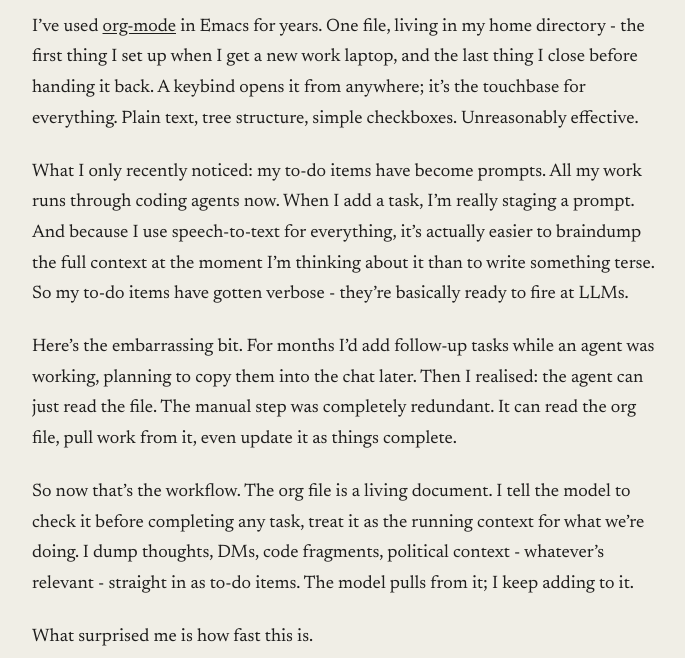
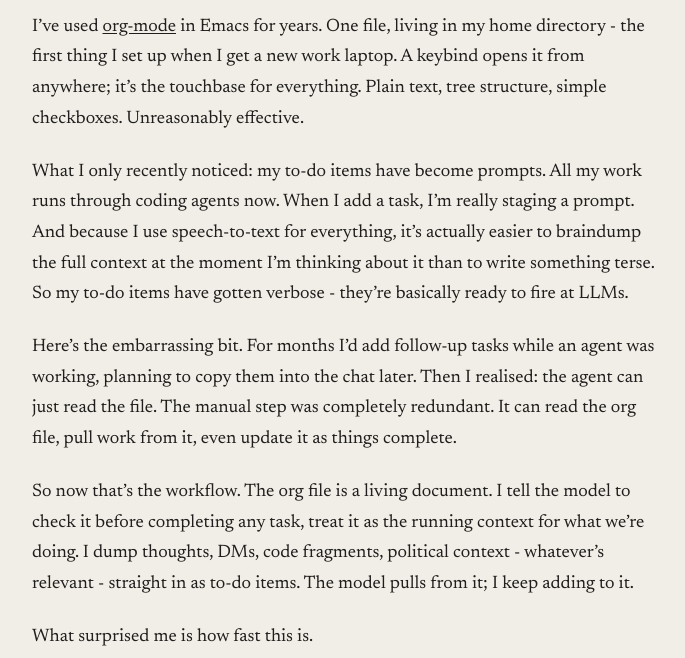
Before and after one commit to rob137/rob137.github.io, a Jekyll site: the page built from _posts/2026-02-20-the-pause-tax.md, in a window 1280 px wide and 900 px high, scrolled down 345 px, cut to the strip 242-900 px from the top of the window. Shown: the whole strip, without its empty margins (295-980 px from the left). Built offline with Jekyll 4.4.1, drawn with Linux system fonts in a browser that asks for light colours.

Commit message:
Simplify org-mode intro
Co-Authored-By: Claude Opus 4.5 <noreply@anthropic.com>

```diff
--- a/_posts/2026-02-20-the-pause-tax.md
+++ b/_posts/2026-02-20-the-pause-tax.md
@@ -8,7 +8,7 @@ excerpt: "You are the bottleneck now."
 
 ![The Pause Tax](/assets/images/2026-02-20-the-pause-tax.png)
 
-I've used [org-mode](https://orgmode.org/) in Emacs for years. One file, living in my home directory - the first thing I set up when I get a new work laptop, and the last thing I close before handing it back. A keybind opens it from anywhere; it's the touchbase for everything. Plain text, tree structure, simple checkboxes. Unreasonably effective.
+I've used [org-mode](https://orgmode.org/) in Emacs for years. One file, living in my home directory - the first thing I set up when I get a new work laptop. A keybind opens it from anywhere; it's the touchbase for everything. Plain text, tree structure, simple checkboxes. Unreasonably effective.
 
 What I only recently noticed: my to-do items have become prompts. All my work runs through coding agents now. When I add a task, I'm really staging a prompt. And because I use speech-to-text for everything, it's actually easier to braindump the full context at the moment I'm thinking about it than to write something terse. So my to-do items have gotten verbose - they're basically ready to fire at LLMs.
 
```
